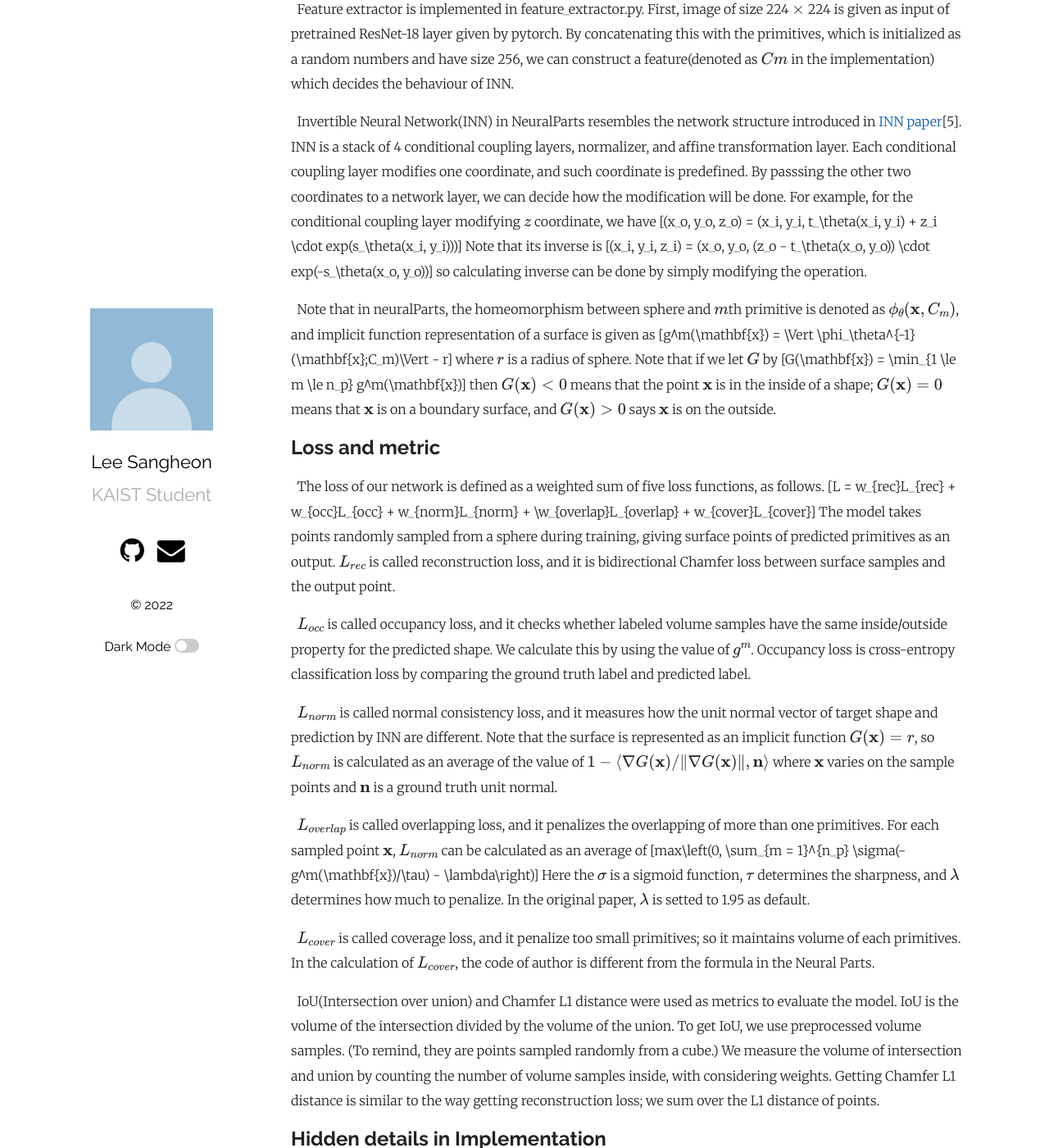
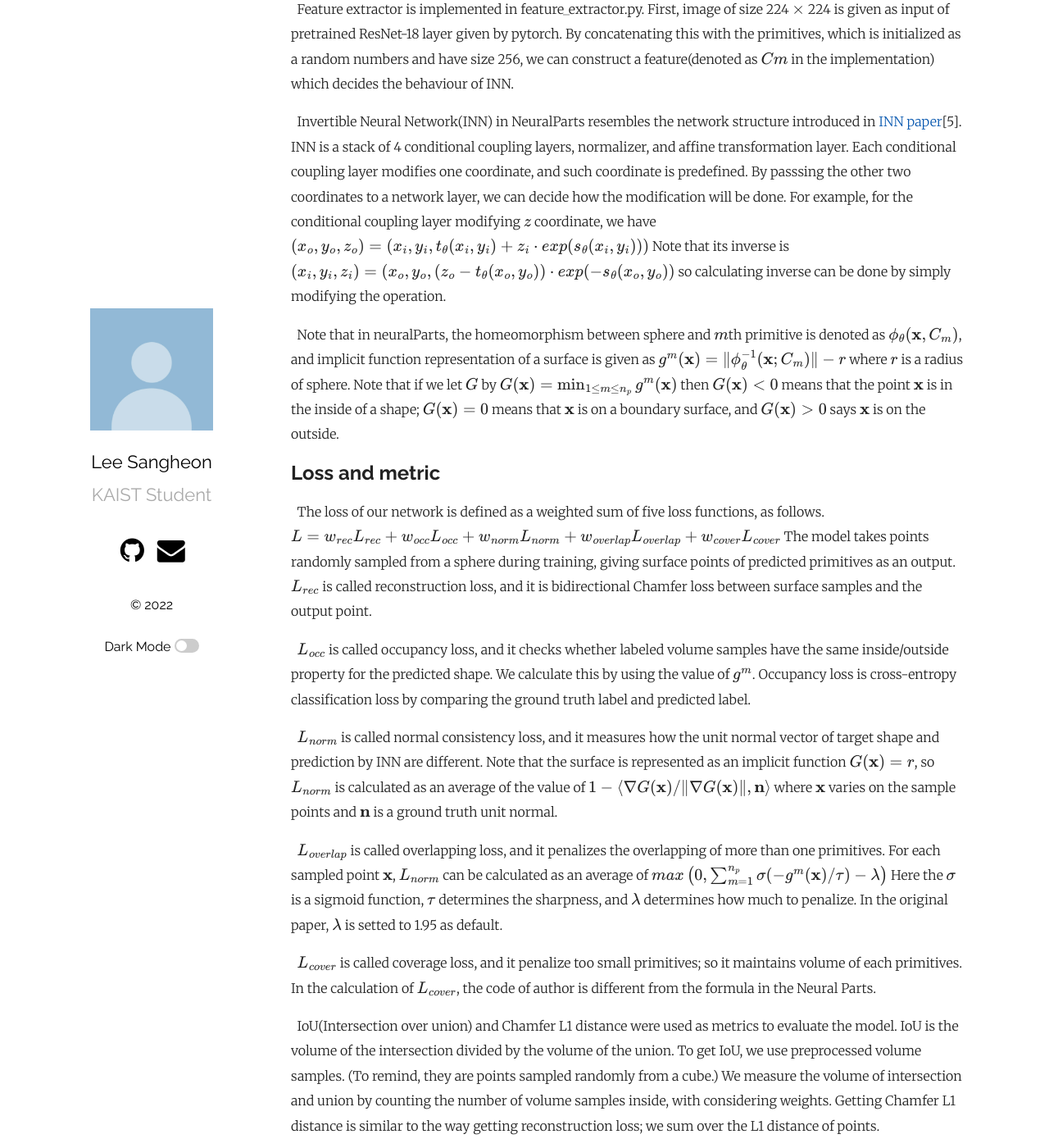
Before and after one commit to buaaaaang/buaaaaang.github.io, a Jekyll site: the page built from _posts/2022-06-19-NeuralParts.markdown, in a window 1280 px wide and 1400 px high, scrolled down 1485 px. Shown: the whole window at 82% size. Built offline with Jekyll 4.4.1, drawn with Linux system fonts in a browser that asks for light colours; formulas are drawn with MathJax 3; some of the changed text lies outside the part shown.

```diff
--- a/_posts/2022-06-19-NeuralParts.markdown
+++ b/_posts/2022-06-19-NeuralParts.markdown
@@ -34,20 +34,20 @@ Network
 
 &nbsp;&nbsp;Feature extractor is implemented in feature_extractor.py. First, image of size 224 $\times$ 224 is given as input of pretrained ResNet-18 layer given by pytorch. By concatenating this with the primitives, which is initialized as a random numbers and have size 256, we can construct a feature(denoted as $Cm$ in the implementation) which decides the behaviour of INN.
 
-&nbsp;&nbsp;Invertible Neural Network(INN) in NeuralParts resembles the network structure introduced in [INN paper][INNPaper][5]. INN is a stack of 4 conditional coupling layers, normalizer, and affine transformation layer. Each conditional coupling layer modifies one coordinate, and such coordinate is predefined. By passsing the other two coordinates to a network layer, we can decide how the modification will be done. For example, for the conditional coupling layer modifying $z$ coordinate, we have \[(x_o, y_o, z_o) = (x_i, y_i, t_\theta(x_i, y_i) + z_i \cdot exp(s_\theta(x_i, y_i)))\] Note that its inverse is \[(x_i, y_i, z_i) = (x_o, y_o, (z_o - t_\theta(x_o, y_o)) \cdot exp(-s_\theta(x_o, y_o))\] so calculating inverse can be done by simply modifying the operation.
+&nbsp;&nbsp;Invertible Neural Network(INN) in NeuralParts resembles the network structure introduced in [INN paper][INNPaper][5]. INN is a stack of 4 conditional coupling layers, normalizer, and affine transformation layer. Each conditional coupling layer modifies one coordinate, and such coordinate is predefined. By passsing the other two coordinates to a network layer, we can decide how the modification will be done. For example, for the conditional coupling layer modifying $z$ coordinate, we have $$(x_o, y_o, z_o) = (x_i, y_i, t_\theta(x_i, y_i) + z_i \cdot exp(s_\theta(x_i, y_i)))$$ Note that its inverse is $$(x_i, y_i, z_i) = (x_o, y_o, (z_o - t_\theta(x_o, y_o)) \cdot exp(-s_\theta(x_o, y_o))$$ so calculating inverse can be done by simply modifying the operation.
 
-&nbsp;&nbsp;Note that in neuralParts, the homeomorphism between sphere and $m$th primitive is denoted as $\phi_\theta(\mathbf{x}, C_m)$, and implicit function representation of a surface is given as \[g^m(\mathbf{x}) = \Vert \phi_\theta^{-1}(\mathbf{x};C_m)\Vert - r\] where $r$ is a radius of sphere. Note that if we let $G$ by \[G(\mathbf{x}) = \min_{1 \le m \le n_p} g^m(\mathbf{x})\] then $G(\mathbf{x}) < 0$ means that the point $\mathbf{x}$ is in the inside of a shape; $G(\mathbf{x}) = 0$ means that $\mathbf{x}$ is on a boundary surface, and $G(\mathbf{x}) > 0$ says $\mathbf{x}$ is on the outside.
+&nbsp;&nbsp;Note that in neuralParts, the homeomorphism between sphere and $m$th primitive is denoted as $\phi_\theta(\mathbf{x}, C_m)$, and implicit function representation of a surface is given as $$g^m(\mathbf{x}) = \Vert \phi_\theta^{-1}(\mathbf{x};C_m)\Vert - r$$ where $r$ is a radius of sphere. Note that if we let $G$ by $$G(\mathbf{x}) = \min_{1 \le m \le n_p} g^m(\mathbf{x})$$ then $G(\mathbf{x}) < 0$ means that the point $\mathbf{x}$ is in the inside of a shape; $G(\mathbf{x}) = 0$ means that $\mathbf{x}$ is on a boundary surface, and $G(\mathbf{x}) > 0$ says $\mathbf{x}$ is on the outside.
 
 Loss and metric
 --
-&nbsp;&nbsp;The loss of our network is defined as a weighted sum of five loss functions, as follows. \[L = w_{rec}L_{rec} + w_{occ}L_{occ} + w_{norm}L_{norm} + \\w_{overlap}L_{overlap} + w_{cover}L_{cover}\] The model takes points randomly sampled from a sphere during training, giving surface points of predicted primitives as an output.
+&nbsp;&nbsp;The loss of our network is defined as a weighted sum of five loss functions, as follows. $$L = w_{rec}L_{rec} + w_{occ}L_{occ} + w_{norm}L_{norm} + \\w_{overlap}L_{overlap} + w_{cover}L_{cover}$$ The model takes points randomly sampled from a sphere during training, giving surface points of predicted primitives as an output.
 $L_{rec}$ is called reconstruction loss, and it is bidirectional Chamfer loss between surface samples and the output point.
 
 &nbsp;&nbsp;$L_{occ}$ is called occupancy loss, and it checks whether labeled volume samples have the same inside/outside property for the predicted shape. We calculate this by using the value of $g^m$. Occupancy loss is cross-entropy classification loss by comparing the ground truth label and predicted label.
 
 &nbsp;&nbsp;$L_{norm}$ is called normal consistency loss, and it measures how the unit normal vector of target shape and prediction by INN are different. Note that the surface is represented as an implicit function $G(\mathbf{x}) = r$, so $L_{norm}$ is calculated as an average of the value of $1 - \langle \nabla G(\mathbf{x}) / \Vert \nabla G(\mathbf{x}) \Vert, \mathbf{n}\rangle$ where $\mathbf{x}$ varies on the sample points and $\mathbf{n}$ is a ground truth unit normal.
 
-&nbsp;&nbsp;$L_{overlap}$ is called overlapping loss, and it penalizes the overlapping of more than one primitives. For each sampled point $\mathbf{x}$, $L_{norm}$ can be calculated as an average of \[max\left(0, \sum_{m = 1}^{n_p} \sigma(-g^m(\mathbf{x})/\tau) - \lambda\right)\] Here the $\sigma$ is a sigmoid function, $\tau$ determines the sharpness, and $\lambda$ determines how much to penalize. In the original paper, $\lambda$ is setted to 1.95 as default.
+&nbsp;&nbsp;$L_{overlap}$ is called overlapping loss, and it penalizes the overlapping of more than one primitives. For each sampled point $\mathbf{x}$, $L_{norm}$ can be calculated as an average of $$max\left(0, \sum_{m = 1}^{n_p} \sigma(-g^m(\mathbf{x})/\tau) - \lambda\right)$$ Here the $\sigma$ is a sigmoid function, $\tau$ determines the sharpness, and $\lambda$ determines how much to penalize. In the original paper, $\lambda$ is setted to 1.95 as default.
 
 &nbsp;&nbsp;$L_{cover}$ is called coverage loss, and it penalize too small primitives; so it maintains volume of each primitives. In the calculation of $L_{cover}$, the code of author is different from the formula in the Neural Parts.
 
@@ -63,7 +63,7 @@ Hidden details in Implementation
 
 &nbsp;&nbsp;In INN, the output point of the stack of 4 coupling layers is not directly a points in a primitives. Although it is not described in paper, additional normalizing process and affine transformtion is needed. Normalizing process scales the point, and the scaling factor is given by elu function. Affine transformation layer translates and rotates the output point, and translation amount and rotation matrix are determined by passing 2-layer MLP with ReLU nonlinearlity.
 
-&nbsp;&nbsp;Coverage loss design in github code was different from that of paper. Instead of the formula used in the original paper, author uses the formula \[\sum_{m = 1}^{n_p}\sum_{\mathbf{x}} -\log(10^{-6} + \sigma(-g^m(\mathbf{x})/\tau)) )\] as her code, where summation over $\mathbf{x}$ denotes the summation over the sampled points inside the primitives having least 10 values of $g^m$. Our code didn't work when we followed paper, so we followed the author's code instead.
+&nbsp;&nbsp;Coverage loss design in github code was different from that of paper. Instead of the formula used in the original paper, author uses the formula $$\sum_{m = 1}^{n_p}\sum_{\mathbf{x}} -\log(10^{-6} + \sigma(-g^m(\mathbf{x})/\tau)) )$$ as her code, where summation over $\mathbf{x}$ denotes the summation over the sampled points inside the primitives having least 10 values of $g^m$. Our code didn't work when we followed paper, so we followed the author's code instead.
 
 Experimental result
 ---
```
